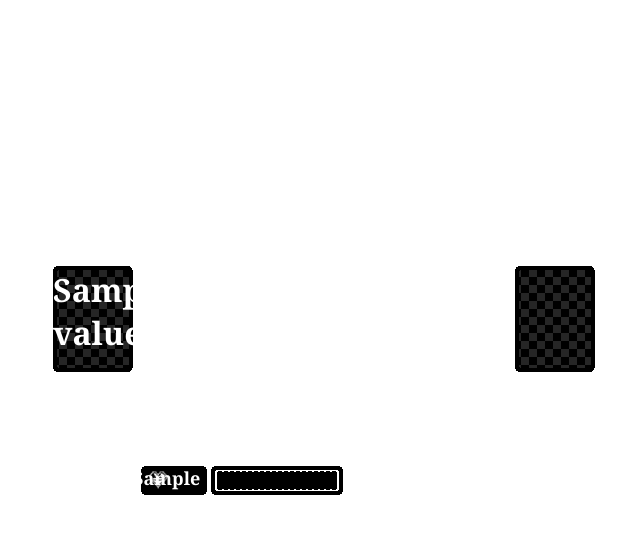
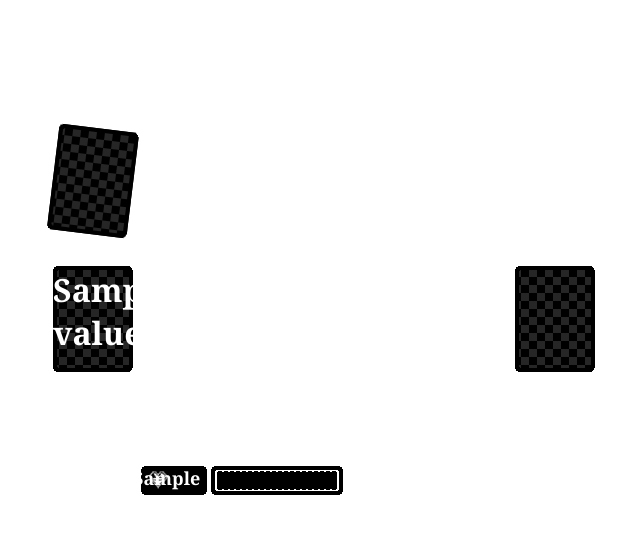
Before and after one commit to jhauberg/cards-deep-django, a Django app: template frontend/templates/board.html in a window 1280 px wide. Shown: the top 534 px of the page, without its empty margins (316-956 px from the left). Run offline with Django 3.2, Linux system fonts and the light colour scheme; the template is opened without the code that fills it: most values are stand-ins (such as "Sample title", 1, 10 or a date in 2020); parts of the project's set-up code (start-up, migrations or seed data) failed here and were passed over; some libraries are stand-ins or nearby versions.

Commit message:
Floated elements.

```diff
--- a/frontend/assets/css/style.css
+++ b/frontend/assets/css/style.css
@@ -76,6 +76,7 @@
 
 .health {
     position: relative;
+    float: left;
     top: 200px;
 }
 
@@ -123,6 +124,10 @@
  * All cards in the room stack are laid out from left to right.
  */
 
+#room {
+    float: left;
+}
+
 #room .card {
     margin-right: 8px;
     float: left;
--- a/frontend/templates/board.html
+++ b/frontend/templates/board.html
@@ -12,7 +12,7 @@
 
             <div class="board">
 
-                <ul class="card stack" id="discarded" style="visibility: hidden;">
+                <ul class="card stack" id="discarded">
 
                     {% for card in state.stacks.5.cards %}
 
--- a/frontend/templates/parts/game.js
+++ b/frontend/templates/parts/game.js
@@ -29,16 +29,6 @@ function updateHealth() {
     $('.health-ui .value').text(new_health_amount);
 }
 
-function determineDiscardVisibility() {
-    var discarded_stack_element = $('#discarded');
-
-    if (state.stacks[5].cards.length > 0) {
-        discarded_stack_element.css('visibility', 'visible');
-    } else {
-        discarded_stack_element.css('visibility', 'hidden');
-    }
-}
-
 function onStateChanged(previous_state) {
     updateHealth();
 }
@@ -57,8 +47,6 @@ function refresh(newState) {
                 state = response;
 
                 onStateChanged(previous_state);
-
-                determineDiscardVisibility();
             },
             'json'
         );
```
